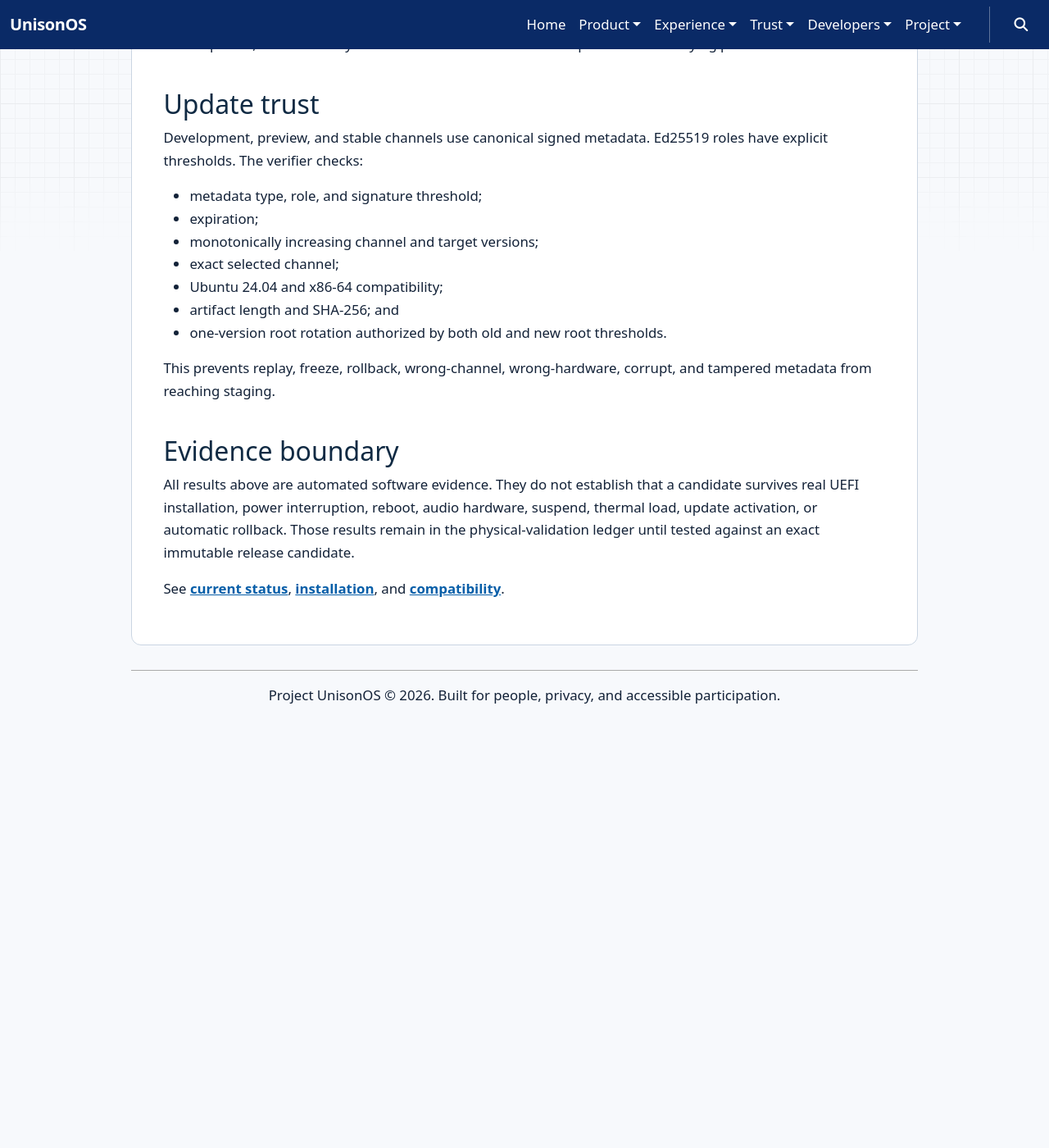
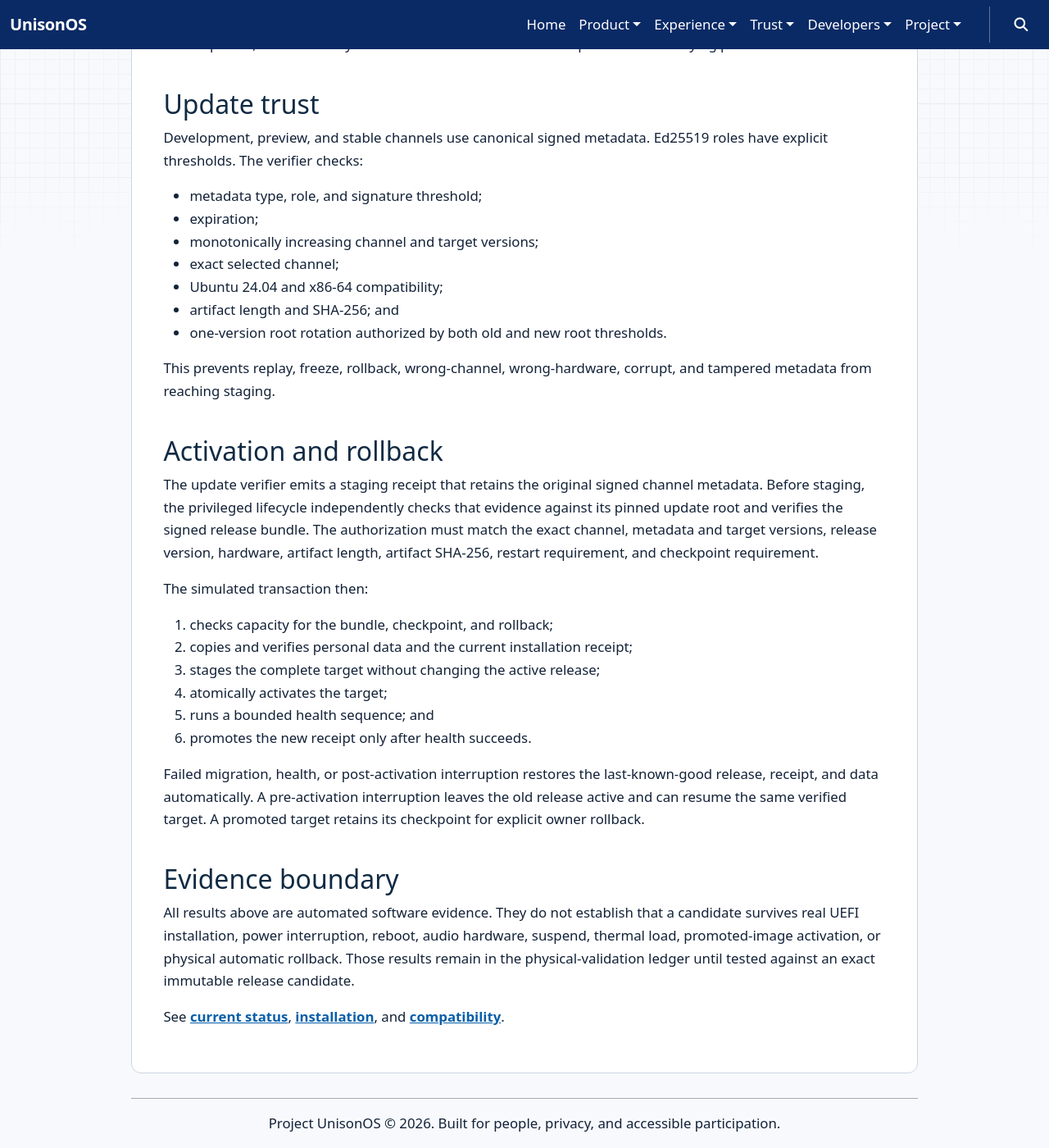
Before and after one commit to project-unisonOS/project-unisonos.github.io, an MkDocs documentation site: the page built from docs/developers/appliance-release-lifecycle.md, in a window 1280 px wide and 1400 px high, scrolled down 1643 px. Shown: the whole window at 82% size. Built offline with MkDocs 1.6.1, drawn with Linux system fonts in a browser that asks for light colours; nearby versions of some CDN libraries; before the commit the page ends 2521 px from its top, so only the background shows below that.

Commit message:
docs: publish update activation status (#21)
Co-authored-by: dadam <dadam@example.com>

```diff
--- a/docs/developers/appliance-release-lifecycle.md
+++ b/docs/developers/appliance-release-lifecycle.md
@@ -74,11 +74,35 @@ Ed25519 roles have explicit thresholds. The verifier checks:
 This prevents replay, freeze, rollback, wrong-channel, wrong-hardware, corrupt,
 and tampered metadata from reaching staging.
 
+## Activation and rollback
+
+The update verifier emits a staging receipt that retains the original signed
+channel metadata. Before staging, the privileged lifecycle independently checks
+that evidence against its pinned update root and verifies the signed release
+bundle. The authorization must match the exact channel, metadata and target
+versions, release version, hardware, artifact length, artifact SHA-256, restart
+requirement, and checkpoint requirement.
+
+The simulated transaction then:
+
+1. checks capacity for the bundle, checkpoint, and rollback;
+2. copies and verifies personal data and the current installation receipt;
+3. stages the complete target without changing the active release;
+4. atomically activates the target;
+5. runs a bounded health sequence; and
+6. promotes the new receipt only after health succeeds.
+
+Failed migration, health, or post-activation interruption restores the
+last-known-good release, receipt, and data automatically. A pre-activation
+interruption leaves the old release active and can resume the same verified
+target. A promoted target retains its checkpoint for explicit owner rollback.
+
 ## Evidence boundary
 
 All results above are automated software evidence. They do not establish that a
 candidate survives real UEFI installation, power interruption, reboot, audio
-hardware, suspend, thermal load, update activation, or automatic rollback.
+hardware, suspend, thermal load, promoted-image activation, or physical
+automatic rollback.
 Those results remain in the physical-validation ledger until tested against an
 exact immutable release candidate.
 
```
Also changed, not shown: docs/current-status.md (+11 -5 lines), docs/project/roadmap.md (+6 -4 lines).
